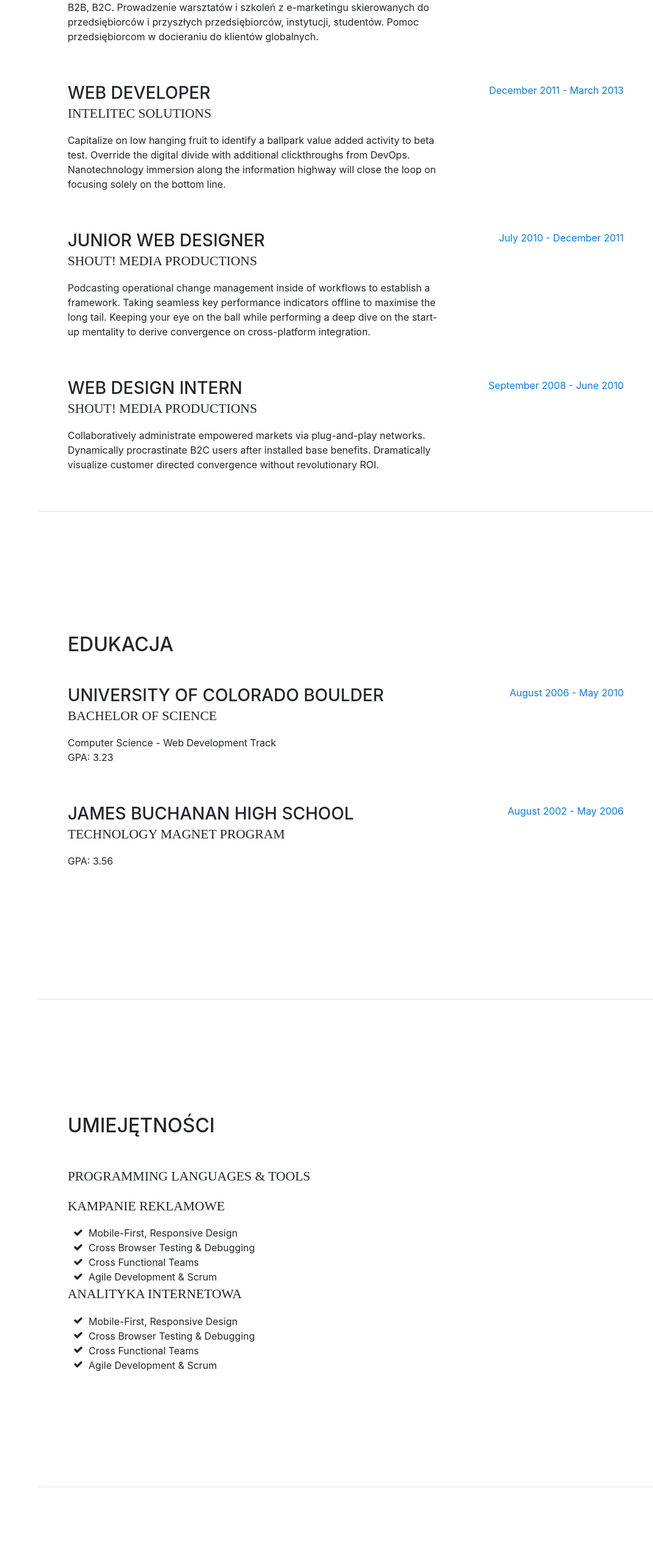
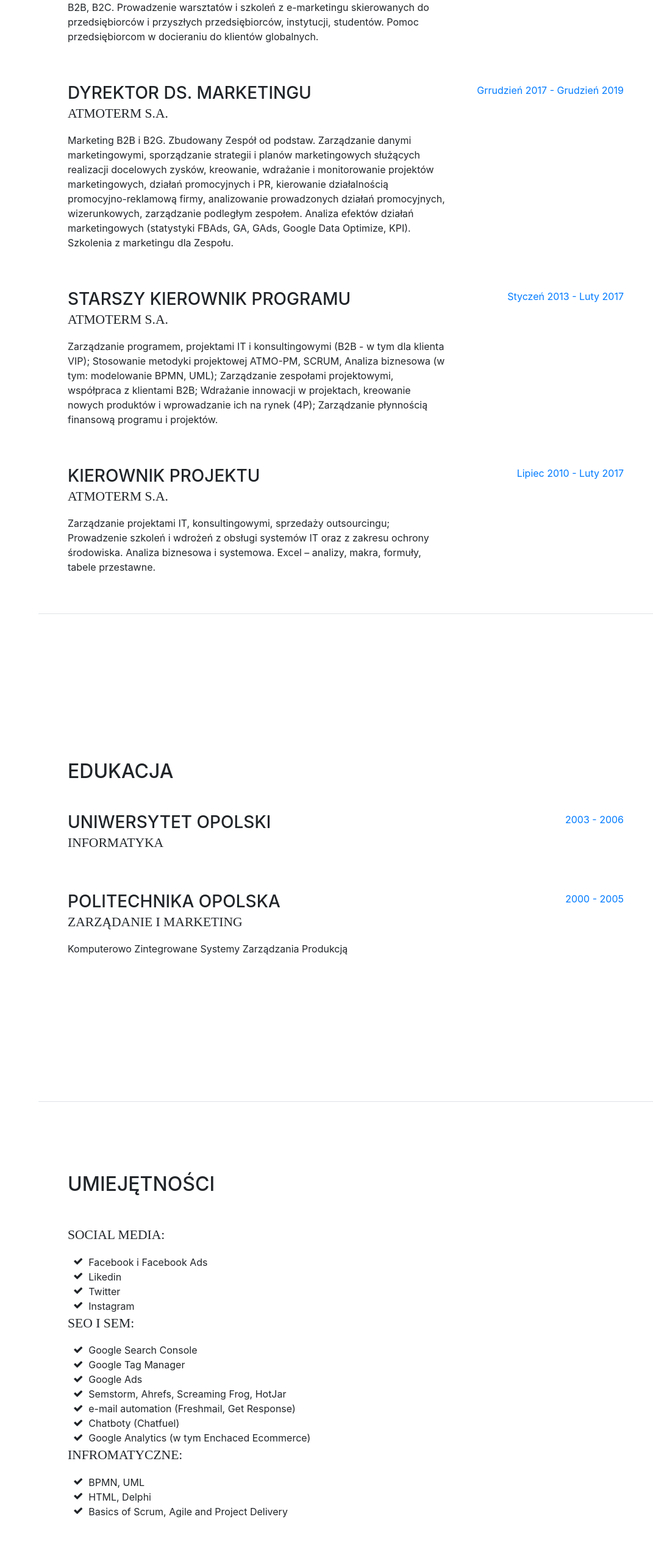
Before and after one commit to Ewelina-P/Ewelina-Pakosz, a website with bundled scripts: page index.html in a window 1280 px wide. Shown: the part 1040-3600 px from the top of the page at 61% size, without its empty margins (209-1280 px from the left). Built offline with nearby package versions, Linux system fonts and the light colour scheme; a web font is replaced by a local one.

Commit message:
Add files via upload

```diff
--- a/index.html
+++ b/index.html
@@ -39,7 +39,7 @@
       <a class="navbar-brand js-scroll-trigger" href="#page-top">
         <span class="d-block d-lg-none">Start Bootstrap</span>
         <span class="d-none d-lg-block">
-          <img class="img-fluid img-profile rounded-circle mx-auto mb-2" src="img/ina.jpg" alt="">
+          <img class="img-fluid img-profile rounded-circle mx-auto mb-2" src="img/ina.jpg" alt="Ewelina Pakosz">
         </span>
       </a>
       <button class="navbar-toggler" type="button" data-toggle="collapse" data-target="#navbarSupportedContent" aria-controls="navbarSupportedContent" aria-expanded="false" aria-label="Toggle navigation">
@@ -121,34 +121,37 @@
 
           <div class="resume-item d-flex flex-column flex-md-row mb-5">
             <div class="resume-content mr-auto">
-              <h3 class="mb-0">Web Developer</h3>
-              <div class="subheading mb-3">Intelitec Solutions</div>
-              <p>Capitalize on low hanging fruit to identify a ballpark value added activity to beta test. Override the digital divide with additional clickthroughs from DevOps. Nanotechnology immersion along the information highway will close the loop on focusing solely on the bottom line.</p>
+              <h3 class="mb-0">DYREKTOR DS. MARKETINGU </h3>
+              <div class="subheading mb-3">Atmoterm S.A.</div>
+              <p>Marketing B2B i B2G. Zbudowany Zespół od podstaw. Zarządzanie danymi marketingowymi, sporządzanie strategii i planów marketingowych służących realizacji docelowych zysków, kreowanie, wdrażanie i monitorowanie projektów marketingowych, działań promocyjnych i PR, kierowanie działalnością promocyjno-reklamową firmy, analizowanie prowadzonych działań promocyjnych, wizerunkowych, zarządzanie podległym zespołem. Analiza efektów działań marketingowych (statystyki FBAds, GA, GAds, Google Data Optimize, KPI). Szkolenia z marketingu dla Zespołu.</p>
             </div>
             <div class="resume-date text-md-right">
-              <span class="text-primary">December 2011 - March 2013</span>
+              <span class="text-primary">Grrudzień 2017 - Grudzień 2019</span>
             </div>
           </div>
 
           <div class="resume-item d-flex flex-column flex-md-row mb-5">
             <div class="resume-content mr-auto">
-              <h3 class="mb-0">Junior Web Designer</h3>
-              <div class="subheading mb-3">Shout! Media Productions</div>
-              <p>Podcasting operational change management inside of workflows to establish a framework. Taking seamless key performance indicators offline to maximise the long tail. Keeping your eye on the ball while performing a deep dive on the start-up mentality to derive convergence on cross-platform integration.</p>
+              <h3 class="mb-0">STARSZY KIEROWNIK PROGRAMU </h3>
+              <div class="subheading mb-3">ATMOTERM S.A.</div>
+              <p>Zarządzanie programem, projektami IT i konsultingowymi (B2B - w tym dla klienta VIP); Stosowanie metodyki projektowej ATMO-PM, SCRUM,
+                  Analiza biznesowa (w tym: modelowanie BPMN, UML); Zarządzanie zespołami projektowymi, współpraca z klientami B2B; Wdrażanie innowacji w projektach, kreowanie nowych produktów i wprowadzanie ich na rynek (4P); Zarządzanie płynnością finansową programu i projektów.</p>
             </div>
             <div class="resume-date text-md-right">
-              <span class="text-primary">July 2010 - December 2011</span>
+              <span class="text-primary">Styczeń 2013 - Luty 2017</span>
             </div>
           </div>
 
           <div class="resume-item d-flex flex-column flex-md-row">
             <div class="resume-content mr-auto">
-              <h3 class="mb-0">Web Design Intern</h3>
-              <div class="subheading mb-3">Shout! Media Productions</div>
-              <p>Collaboratively administrate empowered markets via plug-and-play networks. Dynamically procrastinate B2C users after installed base benefits. Dramatically visualize customer directed convergence without revolutionary ROI.</p>
+              <h3 class="mb-0">KIEROWNIK PROJEKTU</h3>
+              <div class="subheading mb-3">Atmoterm S.A.</div>
+              <p>Zarządzanie projektami IT, konsultingowymi, sprzedaży outsourcingu;
+                  Prowadzenie szkoleń i wdrożeń z obsługi systemów IT oraz
+                  z zakresu ochrony środowiska. Analiza biznesowa i systemowa. Excel – analizy, makra, formuły, tabele przestawne.</p>
             </div>
             <div class="resume-date text-md-right">
-              <span class="text-primary">September 2008 - June 2010</span>
+              <span class="text-primary">Lipiec 2010 - Luty 2017</span>
             </div>
           </div>
 
@@ -162,24 +165,22 @@
 
           <div class="resume-item d-flex flex-column flex-md-row mb-5">
             <div class="resume-content mr-auto">
-              <h3 class="mb-0">University of Colorado Boulder</h3>
-              <div class="subheading mb-3">Bachelor of Science</div>
-              <div>Computer Science - Web Development Track</div>
-              <p>GPA: 3.23</p>
+              <h3 class="mb-0">UNIWERSYTET OPOLSKI</h3>
+              <div class="subheading mb-3">Informatyka</div>
             </div>
             <div class="resume-date text-md-right">
-              <span class="text-primary">August 2006 - May 2010</span>
+              <span class="text-primary">2003 - 2006</span>
             </div>
           </div>
 
           <div class="resume-item d-flex flex-column flex-md-row">
             <div class="resume-content mr-auto">
-              <h3 class="mb-0">James Buchanan High School</h3>
-              <div class="subheading mb-3">Technology Magnet Program</div>
-              <p>GPA: 3.56</p>
+              <h3 class="mb-0">POLITECHNIKA OPOLSKA</h3>
+              <div class="subheading mb-3">Zarządanie i marketing</div>
+              <div>Komputerowo Zintegrowane Systemy Zarządzania Produkcją</div>
             </div>
             <div class="resume-date text-md-right">
-              <span class="text-primary">August 2002 - May 2006</span>
+              <span class="text-primary">2000 - 2005</span>
             </div>
           </div>
 
@@ -190,36 +191,56 @@
         <div class="my-auto">
           <h2 class="mb-5">Umiejętności</h2>
 
-          <div class="subheading mb-3">Programming Languages &amp; Tools</div>
-          <div class="subheading mb-3">Kampanie reklamowe</div>
+          <div class="subheading mb-3">Social media:</div>
           <ul class="fa-ul mb-0">
               <li>
                 <i class="fa-li fa fa-check"></i>
-              Mobile-First, Responsive Design</li>
+                Facebook i Facebook Ads</li>
               <li>
                 <i class="fa-li fa fa-check"></i>
-              Cross Browser Testing &amp; Debugging</li>
+                Likedin</li>
               <li>
                 <i class="fa-li fa fa-check"></i>
-              Cross Functional Teams</li>
+                Twitter</li>
               <li>
                 <i class="fa-li fa fa-check"></i>
-              Agile Development &amp; Scrum</li>
+                Instagram</li>
             </ul>
-          <div class="subheading mb-3">Analityka internetowa</div>
+          <div class="subheading mb-3">SEO i SEM:</div>
           <ul class="fa-ul mb-0">
             <li>
               <i class="fa-li fa fa-check"></i>
-              Mobile-First, Responsive Design</li>
+              Google Search Console</li>
             <li>
               <i class="fa-li fa fa-check"></i>
-              Cross Browser Testing &amp; Debugging</li>
+              Google Tag Manager</li>
             <li>
               <i class="fa-li fa fa-check"></i>
-              Cross Functional Teams</li>
+              Google Ads</li>
             <li>
               <i class="fa-li fa fa-check"></i>
-              Agile Development &amp; Scrum</li>
+              Semstorm, Ahrefs, Screaming Frog, HotJar</li>
+             <li>
+              <i class="fa-li fa fa-check"></i>
+              e-mail automation (Freshmail, Get Response)</li>
+              <li>
+                  <i class="fa-li fa fa-check"></i>
+                  Chatboty (Chatfuel)</li>
+            <li>
+              <i class="fa-li fa fa-check"></i>
+              Google Analytics (w tym Enchaced Ecommerce)</li>
+          </ul>
+          <div class="subheading mb-3">Infromatyczne:</div>
+          <ul class="fa-ul mb-0">
+              <li>
+                <i class="fa-li fa fa-check"></i>
+                BPMN, UML</li>
+              <li>
+                <i class="fa-li fa fa-check"></i>
+                HTML, Delphi</li>
+              <li>
+                <i class="fa-li fa fa-check"></i>
+                Basics of Scrum, Agile and Project Delivery</li>
             </ul>
         </div>
       </section>
@@ -227,8 +248,12 @@
       <section class="resume-section p-3 p-lg-5 d-flex flex-column" id="interests">
         <div class="my-auto">
           <h2 class="mb-5">Zainteresowania</h2>
-          <p>Apart from being a web developer, I enjoy most of my time being outdoors. In the winter, I am an avid skiier and novice ice climber. During the warmer months here in Colorado, I enjoy mountain biking, free climbing, and kayaking.</p>
-          <p class="mb-0">When forced indoors, I follow a number of sci-fi and fantasy genre movies and television shows, I am an aspiring chef, and I spend a large amount of my free time exploring the latest technolgy advancements in the front-end web development world.</p>
+          <p>Od kilkunastu lat realizuję się w kilku obszarach: #marketing, #e-marketing, #IT, #zarządzanie i #sport, a zdobyte informacje kompilacyjnie ze sobą łączę.
+            </p>
+          <p class="mb-0">Pasjonuję się sportem, od 17 lat jestem instruktorem aerobiku, a od kilku lat trenerem personalnym</p>
+          <p>
+              <a href="https://corporatebypakosz.wixsite.com/wellness" target="_blank">Więcej szczegółów</a>
+            </p>
         </div>
       </section>
 
@@ -238,14 +263,14 @@
           <ul class="fa-ul mb-0">
             <li>
               <i class="fa-li fa fa-trophy text-warning"></i>
-              Google Analytics Certified Developer</li>
+              Google Analytics dla początkujących</li>
             <li>
               <i class="fa-li fa fa-trophy text-warning"></i>
-              Mobile Web Specialist - Google Certification</li>
+              Google Ads - dla początkujących</li>
             <li>
               <i class="fa-li fa fa-trophy text-warning"></i>
               1<sup>st</sup>
-              Place - University of Colorado Boulder - Emerging Tech Competition 2009</li>
+              PR - cenniejszy od reklamy</li>
             <li>
               <i class="fa-li fa fa-trophy text-warning"></i>
               1<sup>st</sup>
```
Lines whose indentation alone changed are shown as unchanged.
